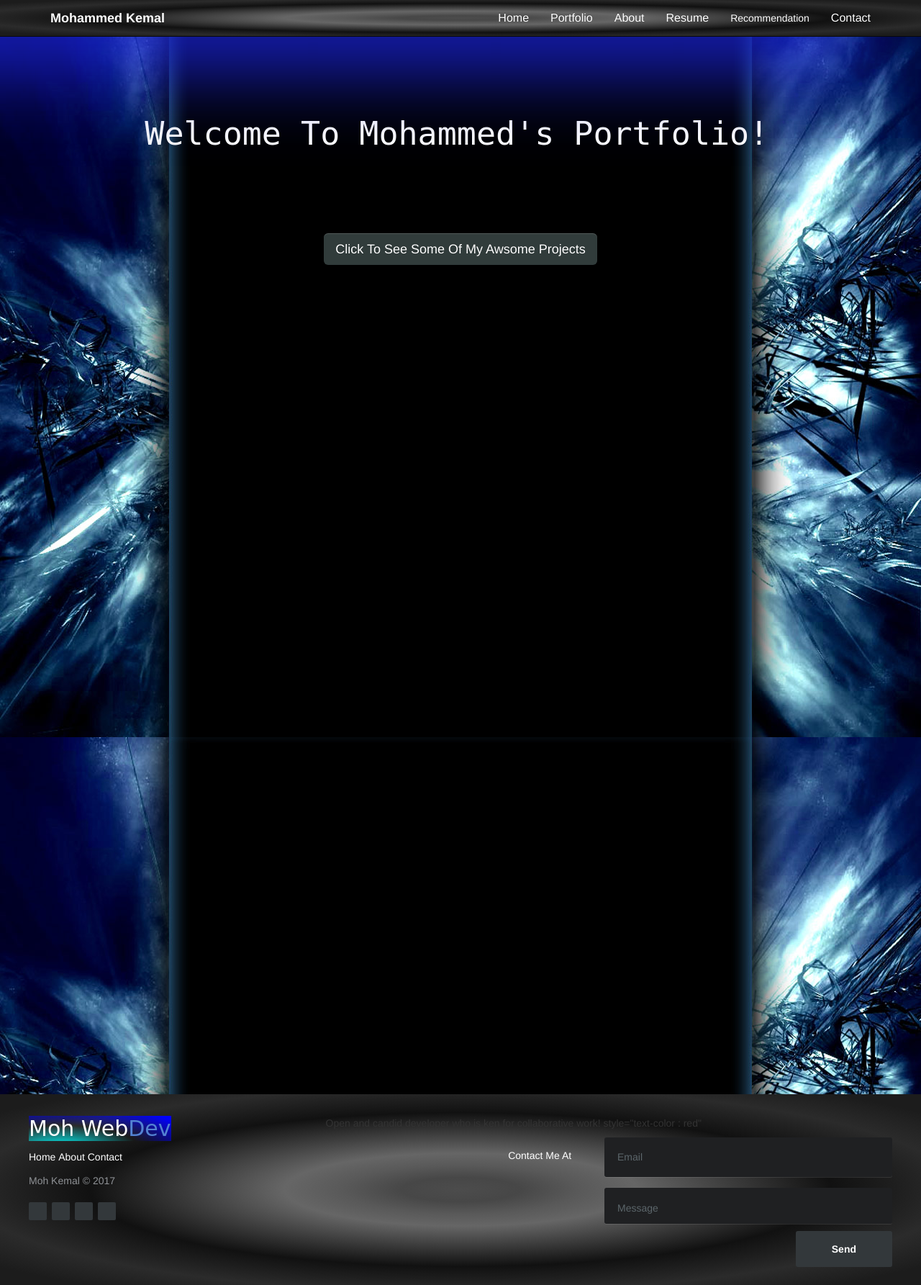
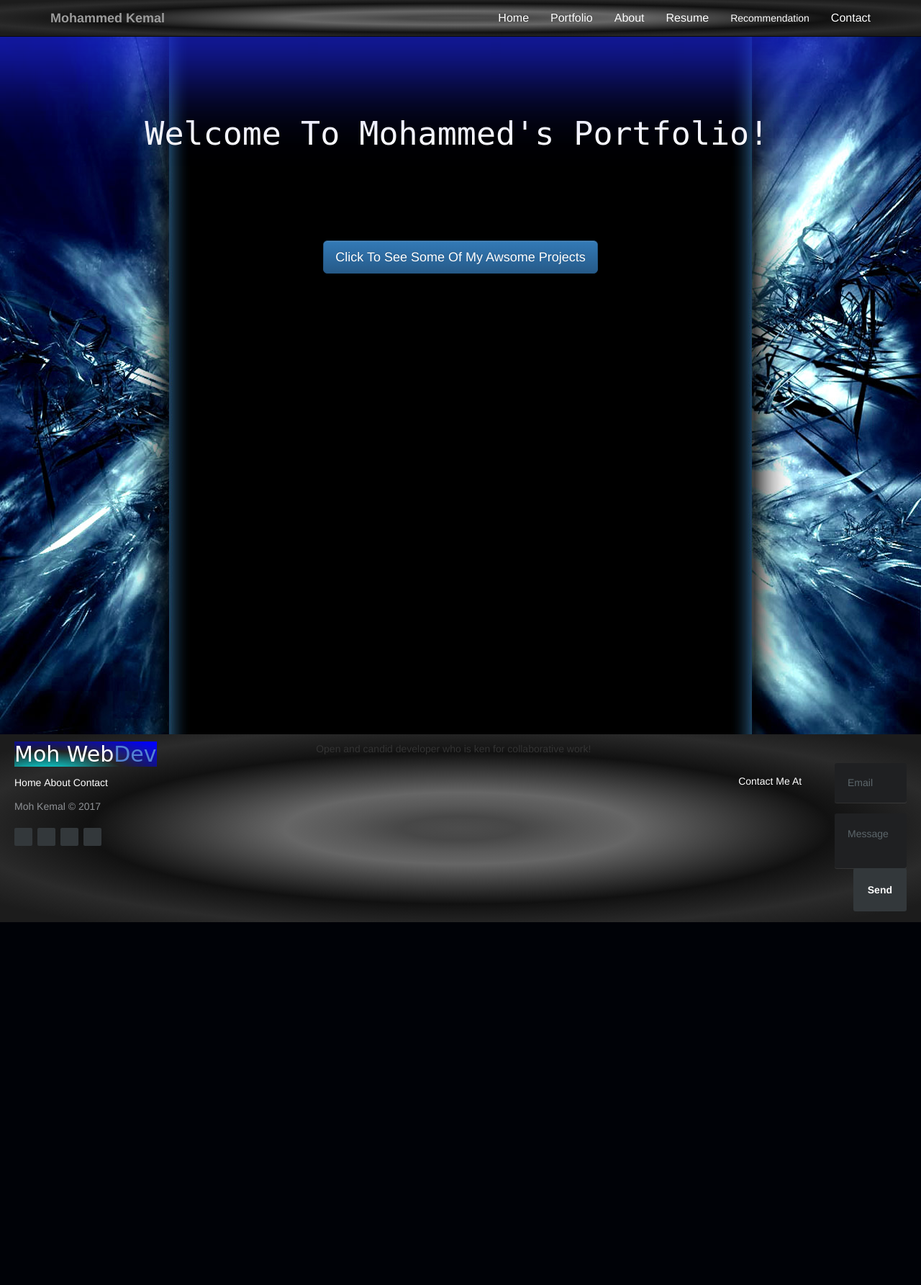
Before and after one commit to mrkem598/port_mas, a PHP site: page / in a window 1280 px wide. Shown: the whole page at 72% size. After the commit the page ends 1281 px from the top, so only its background shows below. Run offline with PHP 8.4, Linux system fonts and the light colour scheme.

Commit message:
updated link

```diff
--- a/css/styles.css
+++ b/css/styles.css
@@ -49,20 +49,40 @@ div#navTitle:hover {
   text-align: center;
 }
 
-@keyframes blink{
-    0% { opacity:1; }
-    50% { opacity:0; }
-    100% { opacity:1; }
+@keyframes blink {
+  0% {
+    opacity: 1;
   }
-@-webkit-keyframes blink{
-    0% { opacity:1; }
-    50% { opacity:0; }
-    100% { opacity:1; }
+  50% {
+    opacity: 0;
   }
-@-moz-keyframes blink{
-    0% { opacity:1; }
-    50% { opacity:0; }
-    100% { opacity:1; }
+  100% {
+    opacity: 1;
+  }
+}
+
+@-webkit-keyframes blink {
+  0% {
+    opacity: 1;
+  }
+  50% {
+    opacity: 0;
+  }
+  100% {
+    opacity: 1;
+  }
+}
+
+@-moz-keyframes blink {
+  0% {
+    opacity: 1;
+  }
+  50% {
+    opacity: 0;
+  }
+  100% {
+    opacity: 1;
+  }
 }
 
 .element {
@@ -73,22 +93,22 @@ div#navTitle:hover {
 }
 
 .elementContainer {
-  height: 170px;
+  height: 180px;
 }
 
 /*==========  typeme.js ==========*/
+/* Custom, iPhone Retina */
 
-/*==========  Mobile First Method For The Arrow ( I may not use the arrow ) ==========*/
-
-    /* Custom, iPhone Retina */
-    @media only screen and (min-width : 320px) {
+@media only screen and (min-width: 320px) {
   .jumbotron {
     margin-top: 60px;
   }
 }
 
+
 /* Extra Small Devices, Phones */
-    @media only screen and (min-width : 480px) {
+
+@media only screen and (min-width: 480px) {
   body {
     margin-top: 12%;
   }
@@ -290,167 +326,187 @@ height: 150px;
   -webkit-appearance: none;
   font-weight: normal !important;
 }
+
+
 /**------------*/
 
-.footer-distributed{
+ul li a i {
+  background: #ffff66;
+  color: #fff;
+  width: 40px;
+  height: 40px;
+  border-radius: 0.5px;
+  font-size: 25px;
+  text-align: center;
+  margin-right: 10px;
+  padding-top: 15%;
+  transition: all 0.2s ease-in-out;
+}
 
-  background: -webkit-radial-gradient(center, ellipse cover, rgba(76,76,76,1) 0%,rgba(71,71,71,1) 9%,rgba(89,89,89,1) 18%,rgba(102,102,102,1) 27%,rgba(17,17,17,1) 57%,rgba(17,17,17,1) 57%,rgba(43,43,43,1) 76%,rgba(28,28,28,1) 91%); /* Chrome10-25,Safari5.1-6 */
+.footer-distributed {
+  background: -webkit-radial-gradient(center, ellipse cover, rgba(76, 76, 76, 1) 0%, rgba(71, 71, 71, 1) 9%, rgba(89, 89, 89, 1) 18%, rgba(102, 102, 102, 1) 27%, rgba(17, 17, 17, 1) 57%, rgba(17, 17, 17, 1) 57%, rgba(43, 43, 43, 1) 76%, rgba(28, 28, 28, 1) 91%);
+  /* Chrome10-25,Safari5.1-6 */
   box-shadow: 0 1px 1px 0 rgba(0, 0, 0, 0.12);
   box-sizing: border-box;
   width: 100%;
   font: bold 12px;
   text-align: left;
-
-  padding: 30px 40px 25px;
-  margin-top: 90%;
+  padding: 10px 20px 15px;
+  margin-top: 50%;
   overflow: hidden;
 }
 
+
 /* Footer left */
 
-.footer-distributed .footer-left{
+.footer-distributed .footer-left {
   float: left;
 }
 
+
 /* The company logo */
 
-.footer-distributed h3{
-  color:  #ffffff;
+.footer-distributed h3 {
+  color: #ffffff;
   font: normal 30px 'Cookie', cursive;
   margin: 0 0 10px;
 }
 
-.footer-distributed h3 span{
-  color:  #5383d3;
+.footer-distributed h3 span {
+  color: #5383d3;
 }
 
+
 /* Footer links */
+
 .fa-facebook {
-    background:#3b5998
+  background: #3b5998
 }
+
 .fa-linkedin {
-    background:#007bb6
+  background: #007bb6
 }
+
 .fa-twitter {
-    background:#00aced
+  background: #00aced
 }
+
 .google-plus {
-    background:#dd4b39
+  background: #dd4b39
 }
+
 ul li a i:hover {
   opacity: .7;
 }
-.footer-distributed .footer-links{
-  color:  #ffffff;
+
+.footer-distributed .footer-links {
+  color: #ffffff;
   margin: 0 0 10px;
   padding: 0;
 }
 
-.footer-distributed .footer-links a{
-  display:inline-block;
+.footer-distributed .footer-links a {
+  display: inline-block;
   line-height: 1.8;
   text-decoration: none;
-  color:  inherit;
+  color: white;
 }
 
-.footer-distributed .footer-company-name{
-  color:  #8f9296;
+.footer-distributed .footer-company-name {
+  color: #8f9296;
   font-size: 14px;
   font-weight: normal;
   margin: 0;
 }
 
+
 /* Footer social icons */
 
-.footer-distributed .footer-icons{
+.footer-distributed .footer-icons {
   margin-top: 20px;
 }
 
-.footer-distributed .footer-icons a{
+.footer-distributed .footer-icons a {
   display: inline-block;
   width: 25px;
   height: 25px;
   cursor: pointer;
-  background-color:  #33383b;
+  background-color: #33383b;
   border-radius: 2px;
-
   font-size: 12px;
   color: #ffffff;
   text-align: center;
   line-height: 25px;
-
   margin-right: 3px;
   margin-bottom: 5px;
 }
 
+
 /* Footer Right */
 
-.footer-distributed .footer-right{
+.footer-distributed .footer-right {
   float: right;
 }
 
-.footer-distributed .footer-right p{
+.footer-distributed .footer-right p {
   display: inline-block;
   vertical-align: top;
   margin: 15px 42px 0 0;
   color: #ffffff;
 }
 
+
 /* The contact form */
 
-.footer-distributed form{
+.footer-distributed form {
   display: inline-block;
 }
 
-.footer-distributed form input,
-.footer-distributed form textarea{
+.footer-distributed form input, .footer-distributed form textarea {
   display: block;
   border-radius: 3px;
   box-sizing: border-box;
-  background-color:  #1f2022;
+  background-color: #1f2022;
   box-shadow: 0 1px 0 0 rgba(255, 255, 255, 0.1);
   border: none;
   resize: none;
-
   font: inherit;
   font-size: 14px;
   font-weight: normal;
-  color:  #d1d2d2;
-
-  width: 400px;
+  color: #d1d2d2;
+  width: 100px;
   padding: 18px;
 }
 
 .footer-distributed ::-webkit-input-placeholder {
-  color:  #5c666b;
+  color: #5c666b;
 }
 
 .footer-distributed ::-moz-placeholder {
-  color:  #5c666b;
+  color: #5c666b;
   opacity: 1;
 }
 
-.footer-distributed :-ms-input-placeholder{
-  color:  #5c666b;
+.footer-distributed :-ms-input-placeholder {
+  color: #5c666b;
 }
 
-
-.footer-distributed form input{
+.footer-distributed form input {
   height: 55px;
   margin-bottom: 15px;
 }
 
-.footer-distributed form textarea{
-  height: 50px;
-  margin-bottom: 10px;
+.footer-distributed form textarea {
+  height: auto;
+  margin-bottom: auto;
 }
 
-.footer-distributed form button{
+.footer-distributed form button {
   border-radius: 3px;
-  background-color:  #33383b;
+  background-color: #33383b;
   color: #ffffff;
   border: 0;
-  padding: 15px 50px;
+  padding: 20px;
   font-weight: bold;
   float: right;
 }
--- a/index.html
+++ b/index.html
@@ -1,118 +1,92 @@
 <!DOCTYPE html>
 <html>
-  <head>
-    <title>Mohammed Kemal | Full Stack Web Developer</title>
-    <meta name="viewport" content="width=device-width, initial-scale=1.0">
-    <meta name="description" content="mohammed kemal.  Web developer from Washington, D.C.">
-    <meta name="author" content="Mohammed Kemal">
-    <meta name="keywords" content="mohammed", web developer">
-    <meta name="language" content="English">
-    <link href="css/bootstrap.min.css" rel="stylesheet" media="screen">
-    <link href="css/bootstrap-theme.min.css" rel="stylesheet" media="screen">
-    <link href="css/styles.css" rel="stylesheet" media="screen">
-    <link href="css/recommendation.css" rel="stylesheet" media="screen">
-    <!--[if lt IE 9]>
-      <script src="//cdnjs.cloudflare.com/ajax/libs/html5shiv/3.7.3/html5shiv.min.js"></script>
-    <![endif]-->
+
+<head>
+  <title>Mohammed Kemal | Full Stack Web Developer</title>
+  <meta name="viewport" content="width=device-width, initial-scale=1.0">
+  <meta name="description" content="mohammed kemal.  Web developer from Washington, D.C.">
+  <meta name="author" content="Mohammed Kemal">
+  <meta name="keywords" content="mohammed" , web developer ">
+    <meta name="language " content="English ">
+    <link href="css/bootstrap.min.css " rel="stylesheet " media="screen ">
+    <link href="css/bootstrap-theme.min.css " rel="stylesheet " media="screen ">
+    <link href="css/styles.css " rel="stylesheet " media="screen ">
+    <link href="css/recommendation.css " rel="stylesheet " media="screen ">
   </head>
   <body>
   <!-- Nav Bar -->
-  <div class="navbar transparent navbar-inverse navbar-fixed-top">
-      <div class="container">
-        <div class="navbar-header">
-        <button type="button" class="navbar-toggle" data-toggle="collapse" data-target=".navbar-collapse">
-          <span class="icon-bar"></span>
-          <span class="icon-bar"></span>
-          <span class="icon-bar"></span>
+  <div class="navbar transparent navbar-inverse navbar-fixed-top ">
+      <div class="container ">
+        <div class="navbar-header ">
+        <button type="button " class="navbar-toggle " data-toggle="collapse " data-target=".navbar-collapse ">
+          <span class="icon-bar "></span>
+          <span class="icon-bar "></span>
+          <span class="icon-bar "></span>
         </button>
-        <a class="navbar-brand text-muted" id="navTitle" href="index.html"><strong>Mohammed Kemal</strong></a>
+        <a class="navbar-brand text-muted " id="navTitle " href="index.html "><strong>Mohammed Kemal</strong></a>
         </div> <!-- This closes the navbar-header div, and makes the dropdown menu at small screen sizes drop down blow the nav bar, instead of within it.-->
-        <div class="collapse navbar-collapse">
-          <ul class="nav navbar-nav navbar-right">
-            <li><a class="navButton" href="index.html">Home</a></li>
-            <li><a class="navButton" href="portfolio.html">Portfolio</a></li>
-            <li><a class="navButton" href="about.html">About</a></li>
-            <li><a class="navButton" href="MohKemalResume.pdf" target="_blank">Resume</a></li>
-            <li><a class="vavButton" href="recommendation.html" target="_blank">Recommendation</a></li>
-            <li><a class="navButton" href="#" data-toggle="modal" data-target="#myModal">Contact</a></li>
+        <div class="collapse navbar-collapse ">
+          <ul class="nav navbar-nav navbar-right ">
+            <li><a class="navButton " href="index.html ">Home</a></li>
+            <li><a class="navButton " href="portfolio.html ">Portfolio</a></li>
+            <li><a class="navButton " href="about.html ">About</a></li>
+            <li><a class="navButton " href="MohKemalResume.pdf " target="_blank ">Resume</a></li>
+            <li><a class="vavButton " href="recommendation.html " target="_blank ">Recommendation</a></li>
+            <li><a class="navButton " href="# " data-toggle="modal " data-target="#myModal ">Contact</a></li>
           </ul>
         </div>
       </div>
     </div>
   <!-- End Nav Bar-->
-
   <!-- Begin typeme.js -->
-  <div class="container-fluid">
-    <div class="row">
-      <div class="col-xs-10 col-xs-offset-1">
-        <div class="elementContainer text-center">
-          <p class="element"></p>
+  <div class="container-fluid ">
+    <div class="row ">
+      <div class="col-xs-10 col-xs-offset-1 ">
+        <div class="elementContainer text-center ">
+          <p class="element "></p>
         </div>
       </div>
     </div>
   </div>
   <!-- End typeme.js -->
-
   <!-- Main Page Button -->
-
-      <div class="text-center">
+      <div class="text-center ">
         <div>
-          <a class="btn btn-primary btn-lg" href="portfolio.html" id="mainButton">Click To See Some Of My Awsome Projects</a>
+          <a class="btn btn-primary btn-lg " href="portfolio.html " id="mainButton ">Click To See Some Of My Awsome Projects</a>
         </div>
       </div>
-
   <!-- End Main Page Button -->
-
-      <footer class="footer-distributed">
-
-      <div class="footer-left">
-
+      <footer class="footer-distributed ">
+      <div class="footer-left ">
         <h3>Moh Web<span>Dev</span></h3>
-
-        <p class="footer-links">
-          <a href="#">Home</a>
-
-          <a href="#">About</a>
-
-          <a href="#">Contact</a>
+        <p class="footer-links ">
+          <a href="# ">Home</a>
+          <a href="# ">About</a>
+          <a href="# ">Contact</a>
         </p>
-
-        <p class="footer-company-name">Moh Kemal &copy; 2017</p>
-       <div class="footer-icons">
-
-          <a href="https://facebook.com/"><i class="fa fa-facebook-square" aria-hidden="true"></i></a>
-          <a href="https://twitter.com/?lang=en"><i class="fa fa-twitter"></i></a>
-          <a href="https://www.linkedin.com/in/-moh-kemal-3b8591136/"><i class="fa fa-linkedin"></i></a>
-          <a href="https://github.com/mrkem598"><i class="fa fa-github"></i></a>
-
+        <p class="footer-company-name ">Moh Kemal &copy; 2017</p>
+       <div class="footer-icons ">
+         <lo><a href="https://facebook.com/ "><i class="fa fa-facebook "></i></a></lo>
+         <lo><a href="https://twitter.com/?lang=en "><i class="fa fa-twitter "></i></a></lo>
+         <lo><a href="https://www.linkedin.com/in/%E2%98%9E-moh-kemal-3b8591136/ "><i class="fa fa-linkedin "></i></a></lo>
+         <lo><a href="https://github.com/mrkem598 "><i class="fa fa-github "></i></a></lo>
         </div>
-
       </div>
-
-        <div class="col-md-8 col-md-offset-2">
-          <p>Open and  candid developer who is ken for collaborative work! style="text-color : red" </p>
-        </div><!--/col-md-8-->
-
-
-      <div class="footer-right">
-
+        <div class="col-md-8 col-md-offset-2 ">
+          <p>Open and  candid developer who is ken for collaborative work!</p>
+        </div>
+      <div class="footer-right ">
         <p>Contact Me At</p>
-
-        <form action="#" method="post">
-
-          <input type="text" name="email" placeholder="Email" />
-          <textarea name="message" placeholder="Message"></textarea>
+        <form action="# " method="post ">
+          <input type="text " name="email " placeholder="Email " />
+          <textarea name="message " placeholder="Message "></textarea>
           <button>Send</button>
-
         </form>
-
       </div>
-
     </footer>
-
-    <script src="https://code.jquery.com/jquery.js"></script>
-    <script src="js/typed.js"></script>
-    <script src="js/bootstrap.min.js"></script>
-    <script src="js/script.js"></script>
+    <script src="https://code.jquery.com/jquery.js "></script>
+    <script src="js/typed.js "></script>
+    <script src="js/bootstrap.min.js "></script>
+    <script src="js/script.js "></script>
   </body>
 </html>
```
Also changed, not shown: other parts of css/styles.css (+75 -86 lines), about.html (+10 -25 lines), portfolio.html (+15 -29 lines), recommendation.html (+6 -9 lines), 1 other file. Lines whose indentation alone changed are shown as unchanged.
